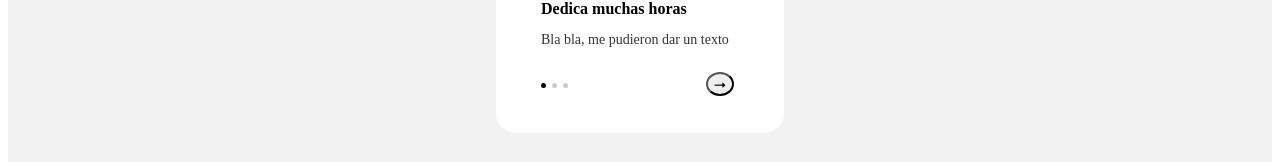
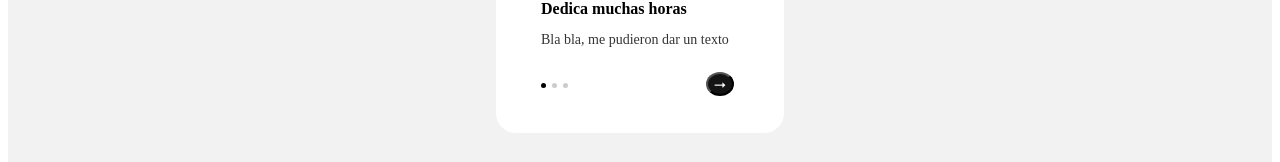
Before and after one commit to Tinunsky/ITAcademy-S5-React-Onboarding_digital, a React (Vite) app: page / in a window 1280 px wide. Shown: the part 453-615 px from the top of the page. Built offline with nearby package versions, Linux system fonts and the light colour scheme.

Commit message:
done 2 levels. Applied nextButton background

```diff
--- a/src/MyCard.jsx
+++ b/src/MyCard.jsx
@@ -52,8 +52,10 @@ export function MyCard({
               variant="primary"
               style={{
                 fontSize: "15px",
+                backgroundColor: "#141414",
                 borderRadius: "50%",
                 marginRight: "5px",
+                color: "white",
                 marginTop: "10px",
                 float: "right",
               }}
```
